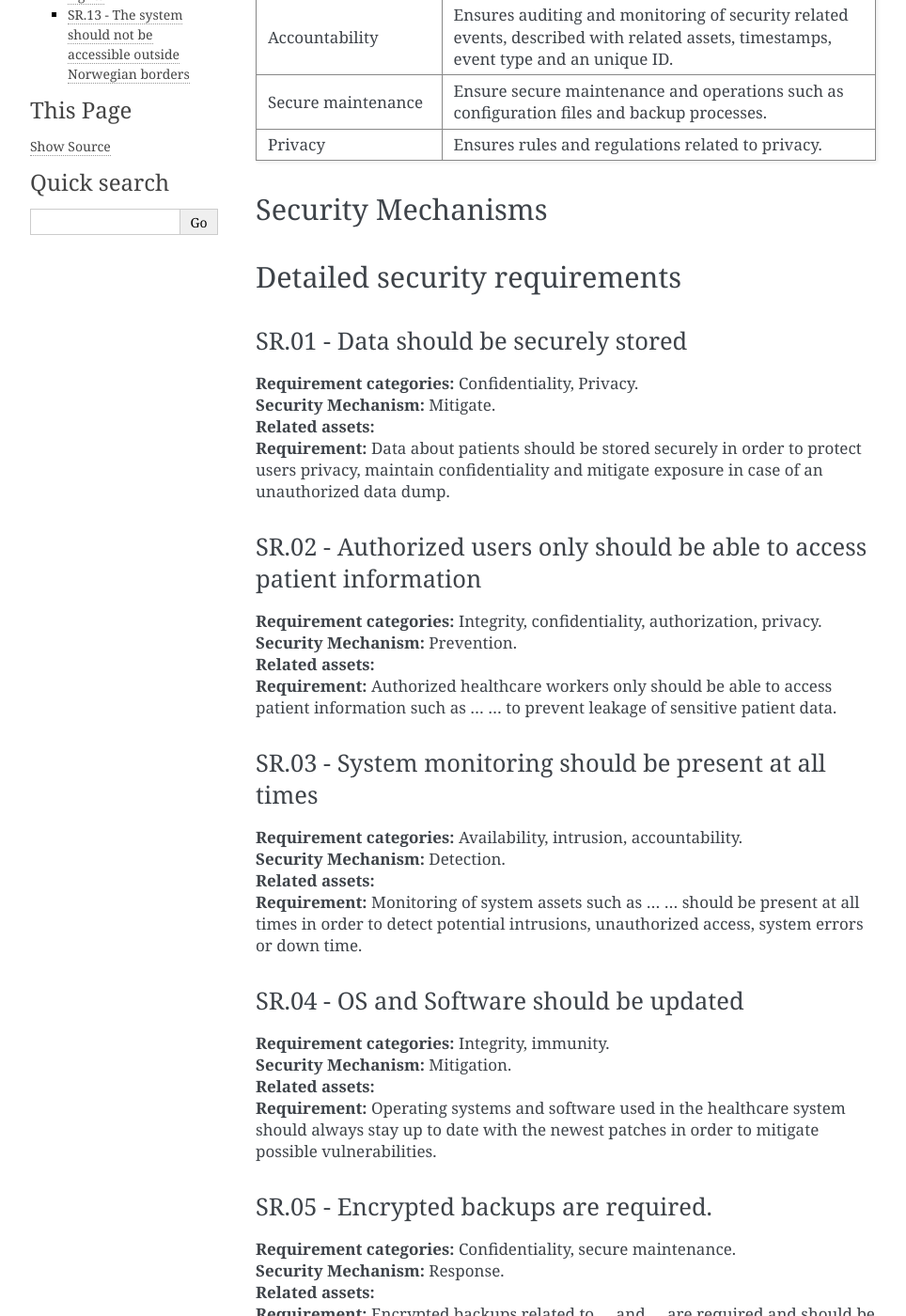
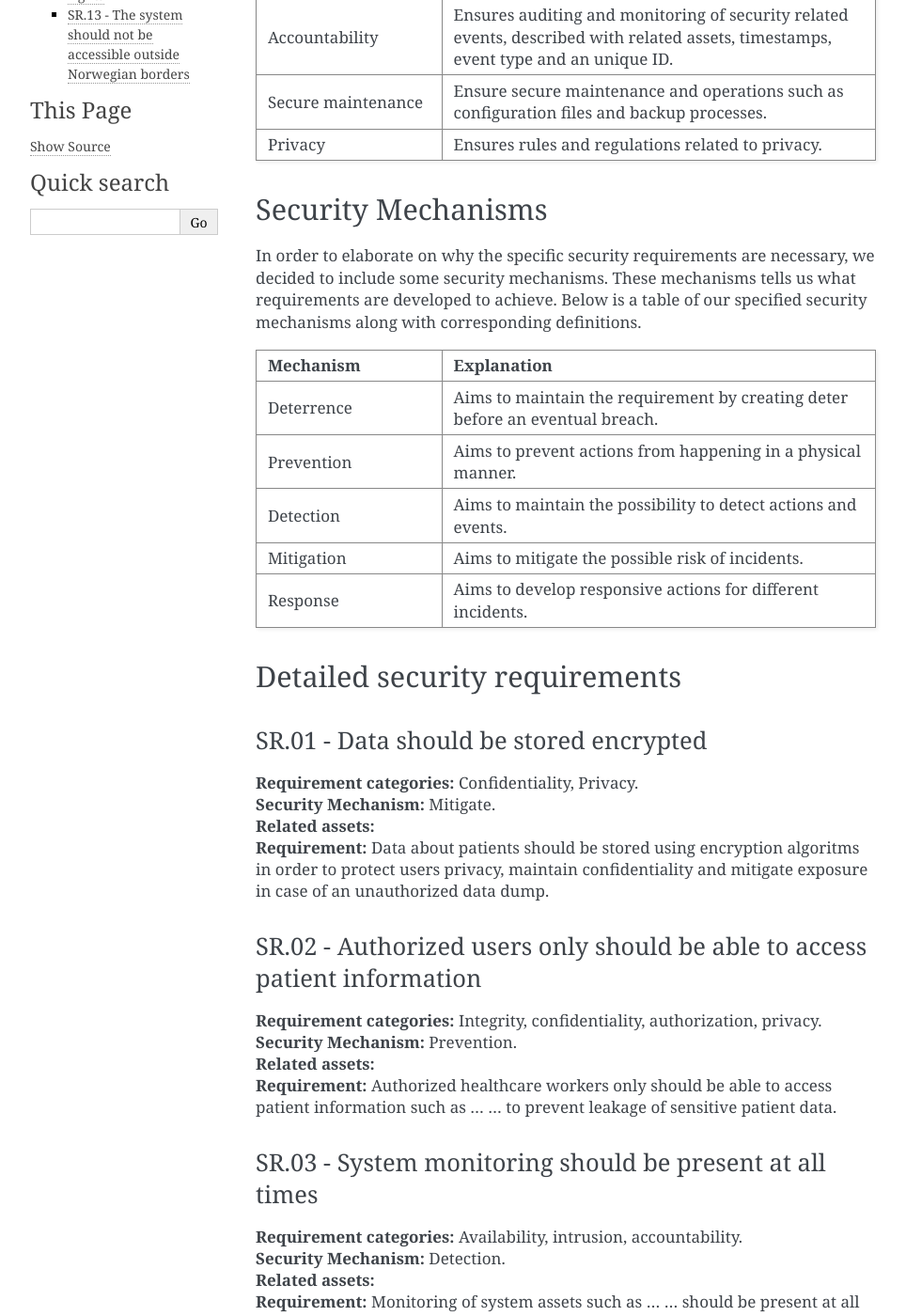
Before and after one commit to SteinarVrenne/school_imt3501, a Sphinx documentation site: the page built from Task 1/source/pages/04c_Detailed_Security.rst, in a window 1280 px wide and 1400 px high, scrolled down 866 px. Shown: the whole window at 94% size, without its empty margins (148-1112 px from the left). Built offline with Sphinx 7.4.7, drawn with Linux system fonts in a browser that asks for light colours; some of the changed text lies outside the part shown.

Commit message:
security mechanisms + small fixes

```diff
--- a/Task 1/source/pages/02_Introduction.rst
+++ b/Task 1/source/pages/02_Introduction.rst
@@ -52,7 +52,7 @@ Terminology
 
 .. csv-table::
   :header: **Term**, **Definition**
-	:widths: 15, 40
+  :widths: 15, 40
 
 	"**EHR**", "Electronic health record"
   "**GP**", "General Practitioner"
--- a/Task 1/source/pages/04b_High_Level_Sec.rst
+++ b/Task 1/source/pages/04b_High_Level_Sec.rst
@@ -6,7 +6,7 @@ Further detailed analyzis, indexing and prioritization will take place in the ne
 
   - Logfiles needs to be detailed.
   - Prohibit short passwords.
-  - Data should be securely stored.
+  - Data should be stored encrypted
   - Users need to be authenticated in order to authorize.
   - Only authorized users should be able to access patient information.
   - Passwords should be encrypted.
--- a/Task 1/source/pages/04c_Detailed_Security.rst
+++ b/Task 1/source/pages/04c_Detailed_Security.rst
@@ -33,20 +33,35 @@ We have elaborated on these categories in order to concretize the different SR a
 Security Mechanisms
 -------------------
 
+In order to elaborate on why the specific security requirements are necessary,
+we decided to include some security mechanisms. These mechanisms tells us what
+requirements are developed to achieve. Below is a table of our specified
+security mechanisms along with corresponding definitions.
+
+.. csv-table::
+  :header: **Mechanism**, **Explanation**
+  :widths: 15, 35
+
+  "Deterrence", "Aims to maintain the requirement by creating deter before an eventual breach."
+  "Prevention", "Aims to prevent actions from happening in a physical manner."
+  "Detection", "Aims to maintain the possibility to detect actions and events."
+  "Mitigation", "Aims to mitigate the possible risk of incidents."
+  "Response", "Aims to develop responsive actions for different incidents."
 
 
 
 Detailed security requirements
 ------------------------------
 
-SR.01 - Data should be securely stored
-""""""""""""""""""""""""""""""""""""""
+SR.01 - Data should be stored encrypted
+"""""""""""""""""""""""""""""""""""""""
 
 | **Requirement categories:** Confidentiality, Privacy.
 | **Security Mechanism:** Mitigate.
 | **Related assets:**
-| **Requirement:** Data about patients should be stored securely in order to
-  protect users privacy, maintain confidentiality and mitigate exposure in case of an unauthorized data dump.
+| **Requirement:** Data about patients should be stored using encryption algoritms in order to
+  protect users privacy, maintain confidentiality and mitigate exposure in case
+  of an unauthorized data dump.
 
 
 SR.02 - Authorized users only should be able to access patient information
```
